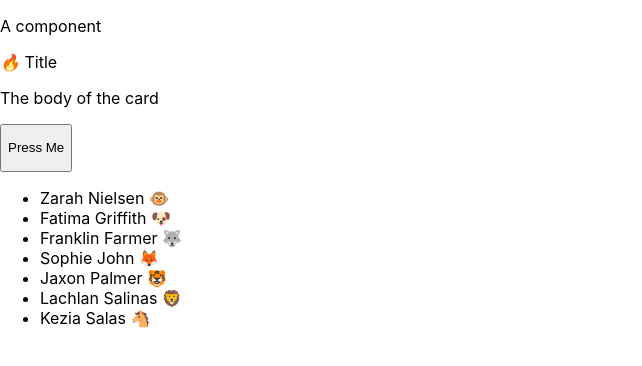
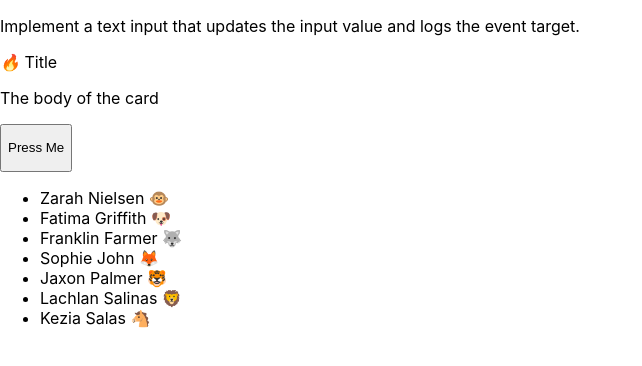
Before and after one commit to caoviv/Fireship.io-React-Challenges, a React (Create React App) app: page / in a window 1280 px wide. Shown: the top 366 px of the page, without its empty margins (0-642 px from the left). Built offline with nearby package versions, Linux system fonts and the light colour scheme.

Commit message:
update component to display current challenge

```diff
--- a/src/App.js
+++ b/src/App.js
@@ -1,5 +1,5 @@
 // import "./App.css";
-import MyComponent from "./components/MyComponent";
+import DisplayChallenge from "./components/DisplayChallenge";
 import Card from "./components/Card";
 import Icon from "./components/Icon";
 import LoadingButton from "./components/LoadingButton";
@@ -19,7 +19,7 @@ function App() {
 
   return (
     <div className="App">
-      <MyComponent />
+      <DisplayChallenge />
       <Card icon={<Icon />}>
         <p>The body of the card</p>
       </Card>
--- /dev/null
+++ b/src/components/DisplayChallenge.jsx
@@ -0,0 +1,5 @@
+function DisplayChallenge({ name }) {
+  return <p>Implement a text input that updates the input value and logs the event target.</p>;
+}
+
+export default DisplayChallenge;
--- a/src/components/MyComponent.jsx
+++ /dev/null
@@ -1,5 +0,0 @@
-function MyComponent({ name }) {
-  return <p>A component</p>;
-}
-
-export default MyComponent;
```
